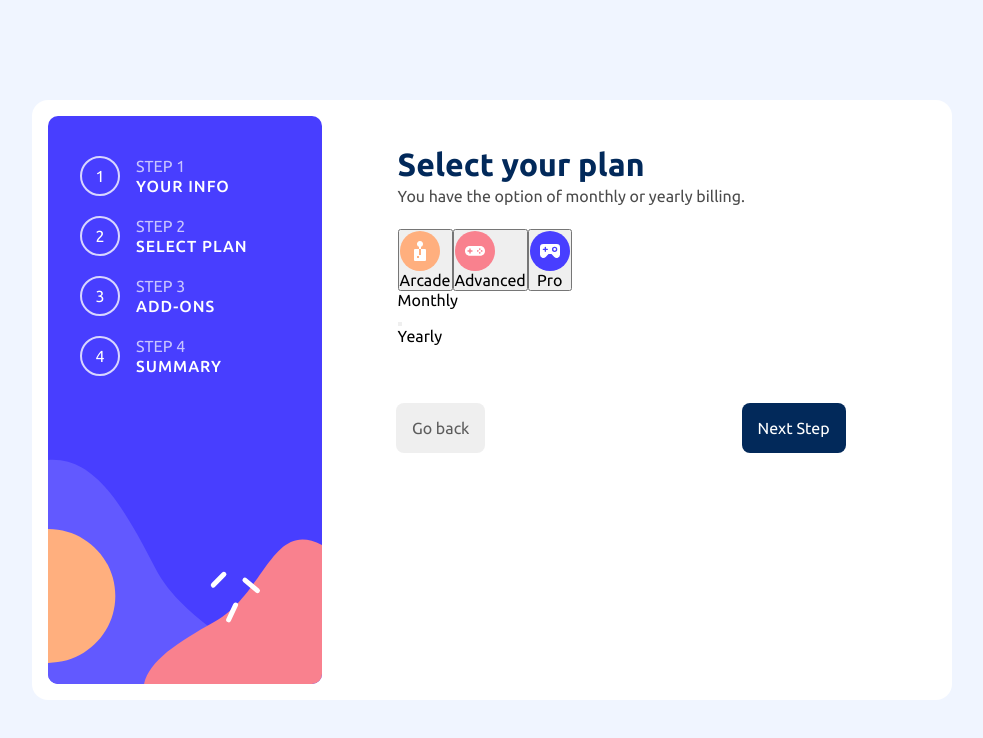
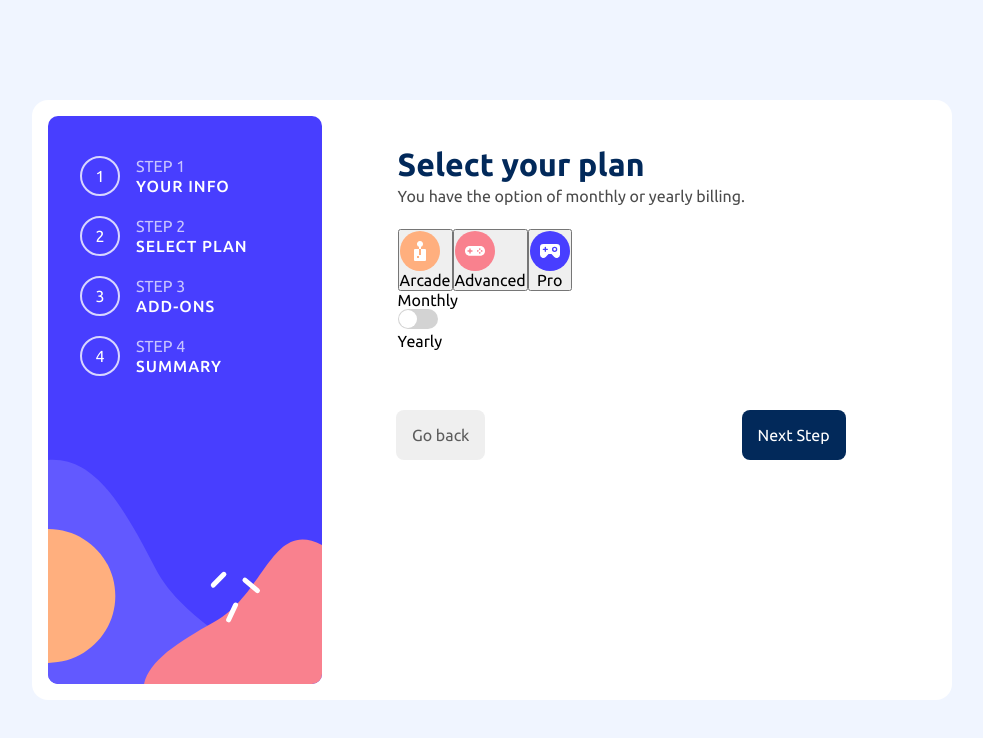
Before and after one commit to juliabush/react-multi-step-form, a React (Vite) app: page / in a window 1280 px wide. Both pictures are taken after a click on the button "Next Step". Shown: the top 738 px of the page, without its empty margins (148-1131 px from the left). Built offline with nearby package versions, Linux system fonts and the light colour scheme.

Commit message:
Adding necessary JSX to step-3

```diff
--- a/src/App.css
+++ b/src/App.css
@@ -105,3 +105,27 @@ label {
 input {
   border: 2px solid rgba(0, 0, 0, 0.301);
 }
+.toggle-switch {
+  width: 40px;
+  height: 20px;
+  background: lightgray;
+  border-radius: 10px;
+  position: relative;
+  cursor: pointer;
+  border: none;
+}
+
+.toggle-knob {
+  width: 18px;
+  height: 18px;
+  background: white;
+  border-radius: 50%;
+  position: absolute;
+  top: 1px;
+  left: 1px;
+  transition: transform 0.2s;
+}
+
+.toggle-switch.yearly .toggle-knob {
+  transform: translateX(20px);
+}
--- a/src/App.tsx
+++ b/src/App.tsx
@@ -48,13 +48,18 @@ function Step1(): ReactElement {
     </>
   );
 }
+import { useState } from "react";
+
 function Step2(): ReactElement {
+  const [toggled, setToggled] = useState(false);
+
   return (
     <>
       <h1 className="step-1-heading">Select your plan</h1>
       <p className="step-1-sub-heading">
         You have the option of monthly or yearly billing.
       </p>
+
       <div className="billing-type-buttons-flexbox">
         <button>
           <img
@@ -77,12 +82,15 @@ function Step2(): ReactElement {
           <p>Pro</p>
         </button>
       </div>
+
       <div className="toggle-monthly-yearly">
         <p>Monthly</p>
         <button
-          className="toggle-switch"
-          // onClick={() => setToggled(!toggled)}
-        ></button>
+          className={`toggle-switch ${toggled ? "yearly" : "monthly"}`}
+          onClick={() => setToggled((prev) => !prev)}
+        >
+          <div className="toggle-knob" />
+        </button>
         <p>Yearly</p>
       </div>
     </>
@@ -98,17 +106,23 @@ function Step3(): ReactElement {
       <div className="add-ons-flexbox">
         <button>
           <div className="add-ons-text">
-            Online Service Access to multiplayer games
+            <p>Online Service</p>
+            <p>Access to multiplayer games</p>
+            <div className="add-on"></div>
           </div>
         </button>
         <button>
           <div className="add-ons-text">
-            Larger Storage Extra 1TB of cloud save
+            <p>Larger Storage </p>
+            <p>Extra 1TB of cloud save</p>
+            <div className="add-on"></div>
           </div>
         </button>
         <button>
           <div className="add-ons-text">
-            Customizable profile Custom theme on your profile
+            <p>Customizable profile </p>
+            <p>Custom theme on your profile</p>
+            <div className="add-on"></div>
           </div>
         </button>
       </div>
```
